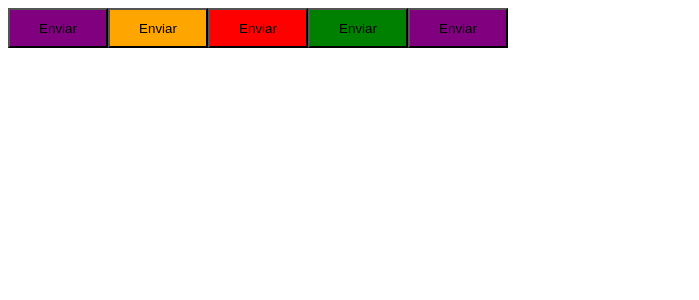
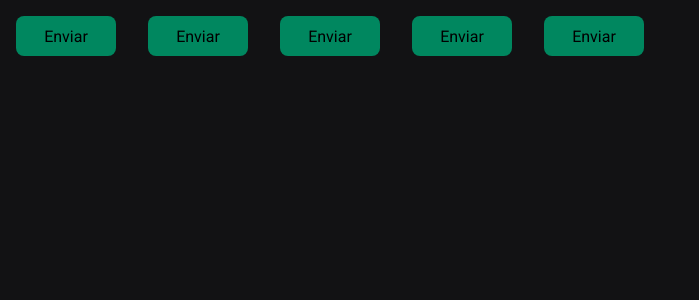
Before and after one commit to MuriloNSantos17/ROCKET-SEAT-IGNITE, a React (Vite) app in the folder aulas/02-ignite-timer/: page / in a window 1280 px wide. Shown: the top 300 px of the page, without its empty margins (0-699 px from the left). Built offline with nearby package versions, Linux system fonts and the light colour scheme.

Commit message:
Commi eslint

```diff
--- a/aulas/02-ignite-timer/index.html
+++ b/aulas/02-ignite-timer/index.html
@@ -1,12 +1,19 @@
 <!doctype html>
 <html lang="en">
+
 <head>
   <meta charset="UTF-8" />
+  <link rel="preconnect" href="https://fonts.googleapis.com"/>
+  <link rel="preconnect" href="https://fonts.gstatic.com" crossorigin/>
+  <link href="https://fonts.googleapis.com/css2?family=Roboto+Mono:wght@700&family=Roboto:wght@400;700&display=swap"
+    rel="stylesheet"/>
   <meta name="viewport" content="width=device-width, initial-scale=1.0" />
   <title>Ignite timer</title>
 </head>
+
 <body>
   <div id="root"></div>
   <script type="module" src="/src/main.tsx"></script>
 </body>
+
 </html>
--- a/aulas/02-ignite-timer/package.json
+++ b/aulas/02-ignite-timer/package.json
@@ -7,7 +7,8 @@
     "dev": "vite",
     "build": "tsc && vite build",
     "lint": "eslint . --ext ts,tsx --report-unused-disable-directives --max-warnings 0",
-    "preview": "vite preview"
+    "preview": "vite preview",
+    "lint": "eslint src --ext .ts, .tsx"
   },
   "dependencies": {
     "react": "^18.2.0",
@@ -15,13 +16,14 @@
     "styled-components": "^6.1.1"
   },
   "devDependencies": {
+    "@rocketseat/eslint-config": "^2.1.0",
     "@types/react": "^18.2.37",
     "@types/react-dom": "^18.2.15",
     "@types/styled-components": "^5.1.30",
     "@typescript-eslint/eslint-plugin": "^6.10.0",
     "@typescript-eslint/parser": "^6.10.0",
     "@vitejs/plugin-react": "^4.2.0",
-    "eslint": "^8.53.0",
+    "eslint": "^8.54.0",
     "eslint-plugin-react-hooks": "^4.6.0",
     "eslint-plugin-react-refresh": "^0.4.4",
     "typescript": "^5.2.2",
--- a/aulas/02-ignite-timer/src/App.tsx
+++ b/aulas/02-ignite-timer/src/App.tsx
@@ -1,14 +1,18 @@
-import { Button } from "./components/button";
+import { defaultTheme } from './styles/themes/default'
+import { ThemeProvider } from 'styled-components'
+import { Button } from './components/button'
+import { GlobalStyle } from './styles/global'
 
 export function App() {
   return (
-    <>
-      <Button color={"primary"} />
-      <Button color={"secondary"} />
-      <Button color={"danger"} />
-      <Button color={"success"} />
+    <ThemeProvider theme={defaultTheme}>
+      <Button variant={'primary'} />
+      <Button variant={'secondary'} />
+      <Button variant={'danger'} />
+      <Button variant={'success'} />
       <Button />
-    </>
 
+      <GlobalStyle />
+    </ThemeProvider>
   )
 }
--- a/aulas/02-ignite-timer/src/components/button.module.css
+++ /dev/null
@@ -1,20 +0,0 @@
-.button{
-    width: 100px;
-    height: 40px;
-}
-
-.primary{
-    background-color: purple;
-}
-
-.secondary{
-    background-color: orange;
-}
-
-.danger{
-    background-color: red;
-}
-
-.success{
-    background-color: green;
-}
--- /dev/null
+++ b/aulas/02-ignite-timer/src/components/button.styles.ts
@@ -0,0 +1,29 @@
+import styled, { css } from 'styled-components'
+
+export type ButtonVariant = 'primary' | 'secondary' | 'danger' | 'success'
+
+interface ButtonContainerProps {
+  variant: ButtonVariant
+}
+
+const buttonVariants = {
+  primary: 'purple',
+  secondary: 'orange',
+  danger: 'red',
+  success: 'green',
+}
+
+export const ButtonContainer = styled.button<ButtonContainerProps>`
+  width: 100px;
+  height: 40px;
+  background-color: ${(props) => props.theme['green-500']};
+  margin: 1rem;
+  border: none;
+  border-radius: 8px;
+
+  /* ${(props) => {
+    return css`
+      background-color: ${buttonVariants[props.variant]};
+    `
+  }} */
+`
--- a/aulas/02-ignite-timer/src/components/button.tsx
+++ b/aulas/02-ignite-timer/src/components/button.tsx
@@ -1,9 +1,13 @@
-import styles from './button.module.css';
+import { ButtonContainer, ButtonVariant } from './button.styles'
 
 interface ButtonProps {
-    color?: 'primary' | 'secondary' | 'danger' | 'success'
+  variant?: ButtonVariant
 }
 
-export function Button({ color = "primary" }: ButtonProps) {
-    return <button className={`${styles.button} ${styles[color]}`}>Enviar</button>
+export function Button({ variant = 'primary' }: ButtonProps) {
+  return (
+    <>
+      <ButtonContainer variant={variant}>Enviar</ButtonContainer>
+    </>
+  )
 }
--- /dev/null
+++ b/aulas/02-ignite-timer/src/styles/global.ts
@@ -0,0 +1,27 @@
+import { createGlobalStyle } from 'styled-components'
+
+export const GlobalStyle = createGlobalStyle`
+    *{
+        margin: 0;
+        padding: 0;
+        box-sizing: border-box;
+    }
+
+    :focus{
+        outline: 0;
+        box-shadow: 0 0 0 2px ${(props) => props.theme['green-500']};
+    }
+
+    body {
+        background-color: ${(props) => props.theme['gray-900']};
+        color: ${(props) => props.theme['gray-300']}
+    }
+
+    body, input, textarea, button{
+        font-family: 'Roboto', sans-serif;
+        font-weight: 400;
+        font-size: 1rem;
+    }
+
+
+`
--- /dev/null
+++ b/aulas/02-ignite-timer/src/styles/themes/default.ts
@@ -0,0 +1,21 @@
+export const defaultTheme = {
+  white: '#FFF',
+
+  'gray-100': '#E1E1E6',
+  'gray-300': '#C4C4CC',
+  'gray-400': '#8D8D99',
+  'gray-500': '#7C7C8A',
+  'gray-600': '#323238',
+  'gray-700': '#29292E',
+  'gray-800': '#202024',
+  'gray-900': '#121214',
+
+  'green-300': '#00B37E',
+  'green-500': '#00875F',
+  'green-700': '#015F43',
+
+  'red-500': '#AB222E',
+  'red-700': '#7A1921',
+
+  'yellow-500': '#FBA94C',
+}
```
Also changed, not shown: aulas/02-ignite-timer/src/@types/styled.d.ts (added, +8 -0 lines), aulas/02-ignite-timer/.eslintrc.cjs (deleted), aulas/02-ignite-timer/.eslintrc.json (added), 1 other file (tests, documents, lock files or other folders). Lines whose indentation alone changed are shown as unchanged.
